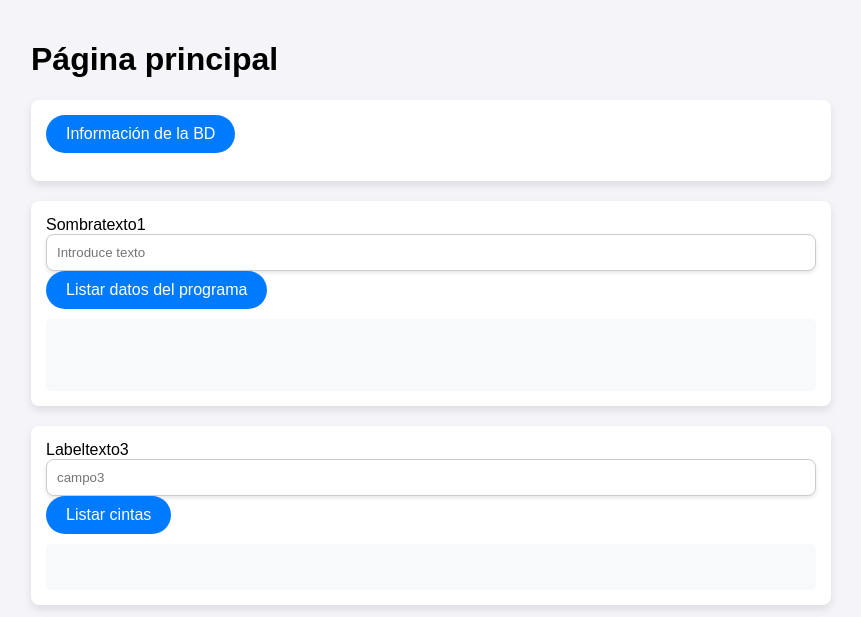
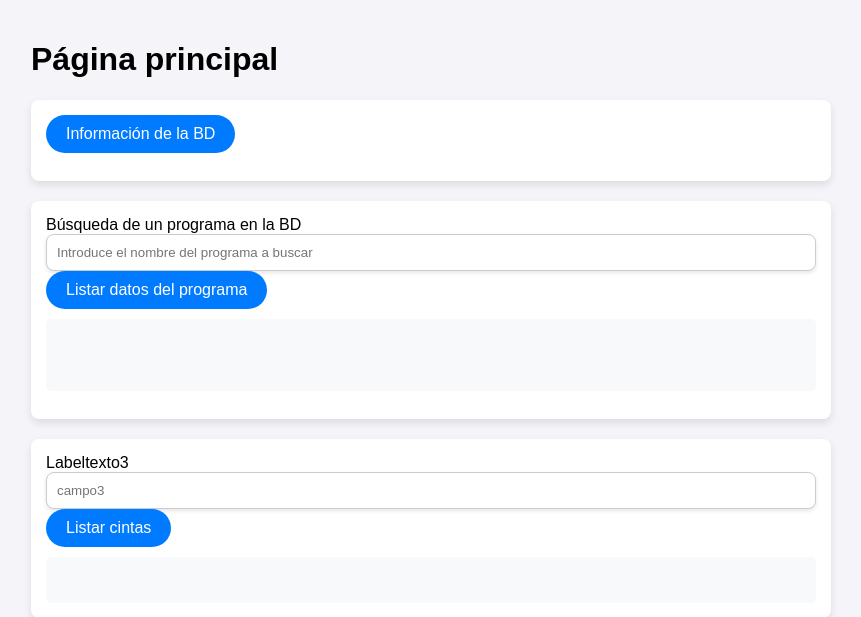
Before and after one commit to javips02/Legados_Practicas_718197_815877, a Flask app: page / in a window 1280 px wide. Shown: the top 617 px of the page, without its empty margins (209-1070 px from the left). Run offline with Flask 3, Linux system fonts and the light colour scheme.

Commit message:
Web development: first two tasks working

```diff
--- a/pr3/DataBaseWrapperPy_Grupo09/Database-MSDOS/stdout.txt
+++ b/pr3/DataBaseWrapperPy_Grupo09/Database-MSDOS/stdout.txt
@@ -3,3 +3,4 @@ Copyright 2002-2010 DOSBox Team, published under GNU GPL.
 ---
 CONFIG:Loading primary settings from config file C:\Users\javi\AppData\Local\DOSBox\dosbox-0.74.conf
 MIDI:Opened device:win32
+DOS keyboard layout loaded with main language code SP for layout sp
--- a/pr3/DataBaseWrapperPy_Grupo09/app.py
+++ b/pr3/DataBaseWrapperPy_Grupo09/app.py
@@ -13,11 +13,20 @@ def obtener_registros():
     numRegistros, campoOrden = wrapper.main_p1()
     return jsonify(numRegistros=numRegistros, campoOrden=campoOrden)
 
+
 @app.route('/listar_datos_programa', methods=['POST'])
 def listar_datos_programa():
-    texto = request.form.get("sombratexto1")
-    resultado = wrapper.main_p2(texto)
+    data = request.get_json()
+    if data is None or "nombreProgJS" not in data:
+        return jsonify(error="No se recibió el nombre del programa"), 400  # Error 400 para Bad Request
+
+    texto = data.get("nombreProgJS")
+    info, numReg, cat, numCinta = wrapper.main_p2(texto)  # Supongamos que esto retorna info, numReg, cat, numCinta
+
+    # Crea una respuesta combinada
+    resultado = f"Información: {info}\nNúmero de registro: {numReg}\nCategoría: {cat}\nNúmero de cinta: {numCinta}"
     return jsonify(resultado=resultado)
+
 
 @app.route('/listar_cintas', methods=['POST'])
 def listar_cintas():
--- a/pr3/DataBaseWrapperPy_Grupo09/templates/index.html
+++ b/pr3/DataBaseWrapperPy_Grupo09/templates/index.html
@@ -75,10 +75,10 @@
     </div>
 
     <div class="section">
-        <label for="sombratexto1">Sombratexto1</label>
-        <input type="text" id="sombratexto1" placeholder="Introduce texto">
+        <label for="Seccion1">Búsqueda de un programa en la BD</label>
+        <input type="text" id="nombreProgramaInput" placeholder="Introduce el nombre del programa a buscar">
         <button onclick="listarDatosPrograma()">Listar datos del programa</button>
-        <div id="resultadoPrograma" class="output" style="min-height: 4em;"></div>
+        <pre id="resultadoPrograma" class="output" style="min-height: 4em;"></pre>
     </div>
 
     <div class="section">
@@ -117,20 +117,40 @@ function obtenerRegistros() {
 }
 
 function listarDatosPrograma() {
-    const texto = document.getElementById("sombratexto1").value;
+    // Obtén el valor del input con el nuevo ID
+    const texto = document.getElementById("nombreProgramaInput").value;
+
+    // Agregar un console.log para verificar el valor del input
+    console.log("Buscando programa con el nombre:", texto);
+
+    // Realiza la solicitud al endpoint
     fetch('/listar_datos_programa', {
         method: 'POST',
         headers: {
             'Content-Type': 'application/json'
         },
-        body: JSON.stringify({ sombratexto1: texto })
+        body: JSON.stringify({ nombreProgJS: texto }) // Envía el valor en el cuerpo
     })
-        .then(response => response.json())
-        .then(data => {
-            document.getElementById("resultadoPrograma").textContent = data.resultado;
-        })
-        .catch(error => console.error('Error:', error));
+    .then(response => {
+        // Log de la respuesta para depurar
+        console.log("Respuesta recibida del servidor:", response);
+        if (!response.ok) {
+            console.error("Error en la respuesta:", response.status);
+            throw new Error('Error en la red');
+        }
+        return response.json();
+    })
+    .then(data => {
+        // Muestra el resultado en el elemento correspondiente
+        console.log("Datos recibidos:", data);
+        document.getElementById("resultadoPrograma").textContent = data.resultado;
+    })
+    .catch(error => {
+        console.error('Error:', error);
+        document.getElementById("resultadoPrograma").textContent = "Error al listar datos del programa.";
+    });
 }
+
 
 function listarCintas() {
     const texto = document.getElementById("campo3").value;
```
Also changed, not shown: pr3/DataBaseWrapperPy_Grupo09/wrapper.py (+11 -8 lines).
